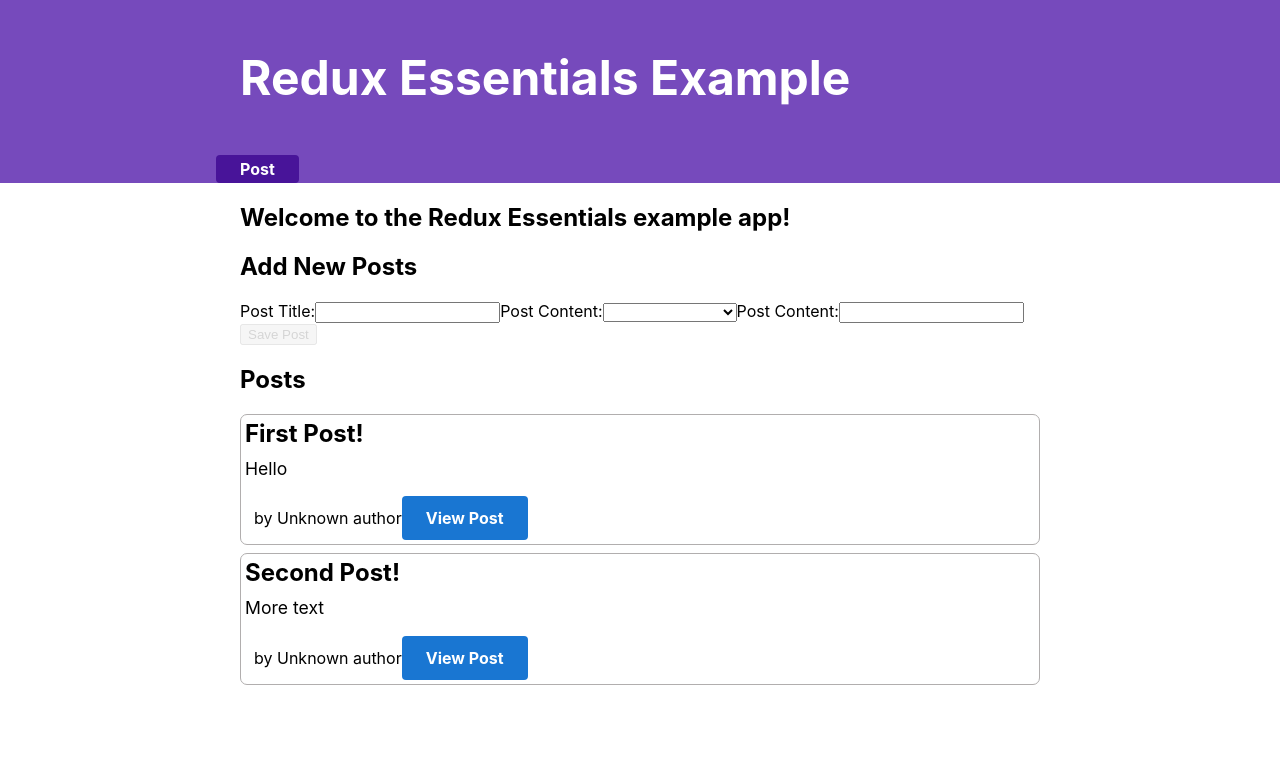
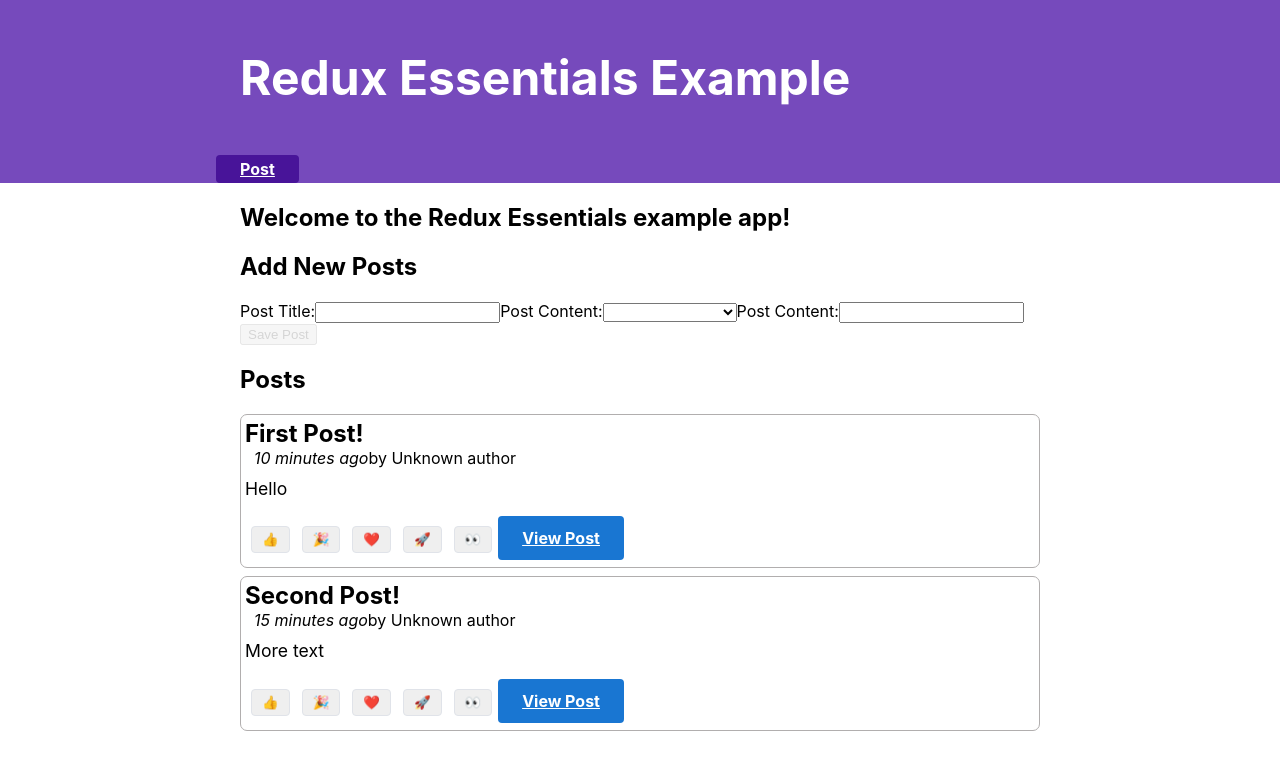
Before and after one commit to yafet-123/redux_post_adding-example, a Next.js app: page / in a window 1280 px wide. Shown: the top 770 px of the page. Built offline with nearby package versions, Linux system fonts and the light colour scheme.

Commit message:
adding the edit page

```diff
--- /dev/null
+++ b/components/ReactionButtons.js
@@ -0,0 +1,30 @@
+import React from 'react'
+import { useDispatch } from 'react-redux'
+import { reactionAdded } from '../reducer/postSlice'
+
+export function ReactionButtons({post}) {
+    const reactionEmoji = [
+        { name:'thumbsUp', image:'👍' },
+        { name:'hooray', image:'🎉'},
+        { name:'heart', image:'❤️'},
+        { name:'rocket', image:'🚀'},
+        { name:'eyes', image:'👀'}
+    ]
+    const dispatch = useDispatch()
+    return (
+        <>
+            {reactionEmoji.map((emoji,index)=>(
+                <button
+                    key={index}
+                    type="button"
+                    className="muted-button reaction-button"
+                    onClick={() =>
+                        dispatch(reactionAdded({ postId: post.id, reaction: emoji.name }))
+                    }
+                >
+                    {emoji.image}
+                </button>
+            ))}
+        </>
+    )
+}
--- a/components/postList.js
+++ b/components/postList.js
@@ -3,20 +3,25 @@
 import Link from 'next/link'
 import {PostAuthor} from './PostAuthor'
 import {TimeAgo} from './TimeAgo'
+import {ReactionButtons} from './ReactionButtons'
 
 export function PostList() {
     const posts = useSelector((state)=> state.posts)
     console.log(posts)
+    const orderedPosts = posts.slice().sort((a,b)=> b.date.localeCompare(a.date))
     return (
         <section className="posts-list">
             <h2>Posts</h2>
-            {posts.map((post,index)=>(
+            {orderedPosts.map((post,index)=>(
 
                 <article className="post-excerpt" key={index}>
                     <h3>{post.title}</h3>
+                    <div>
+                        <TimeAgo timeStamp={post.date}/>
+                        <PostAuthor userId={post.userId}/>
+                    </div>
                     <p className="post-content">{post.content.substring(0, 100)}</p>
-                    <TimeAgo timeStamp={post.date}/>
-                    <PostAuthor userId={post.userId}/>
+                    <ReactionButtons post={post} />
                     <Link
                         href={{
                             pathname: '/SinglePostPage',
--- a/reducer/postSlice.js
+++ b/reducer/postSlice.js
@@ -1,8 +1,33 @@
-import { createSlice, CreateSlice, nanoid } from "@reduxjs/toolkit";
+import { createSlice, nanoid } from "@reduxjs/toolkit";
+import { sub } from 'date-fns'
 
 const initialState = [
-    {id:'1', title:"First Post!", content:"Hello"},
-    {id:'2', title:"Second Post!", content:"More text"}
+    {
+        id:'1',
+        title:"First Post!",
+        content:"Hello",
+        date: sub(new Date(), { minutes: 10 }).toISOString(),
+        reactions: {
+            thumbsUp: 0,
+            hooray: 0,
+            heart: 0,
+            rocket: 0,
+            eyes: 0,
+        },
+    },
+    {
+        id:'2',
+        title:"Second Post!",
+        content:"More text",
+        date: sub(new Date(), { minutes: 15 }).toISOString(),
+        reactions: {
+            thumbsUp: 0,
+            hooray: 0,
+            heart: 0,
+            rocket: 0,
+            eyes: 0,
+        },
+    }
 ]
 
 export const postSlice = createSlice({
@@ -25,7 +50,15 @@
                 }
             },
         },
+        reactionAdded(state, action) {
 
+            const { postId, reaction } = action.payload
+            console.log(reaction)
+            const existingPost = state.find(post => post.id === postId)
+            if (existingPost) {
+                existingPost.reactions[reaction]++
+            }
+        },
         postUpdated:(state,action)=>{
             const {id, title, content} = action.payload
             const existingPost = state.find( post => post.id === id )
@@ -37,6 +70,6 @@
     }
 })
 
-export const { postAdded, postUpdated} = postSlice.actions
+export const { postAdded, postUpdated, reactionAdded} = postSlice.actions
 
 export default postSlice.reducer
--- a/styles/globals.css
+++ b/styles/globals.css
@@ -93,10 +93,7 @@
 }
 
 /* Main content */
-a{
-  color: #212529;
-  text-decoration: none;
-}
+
 section {
   max-width: 800px;
   margin-left: auto;
```
